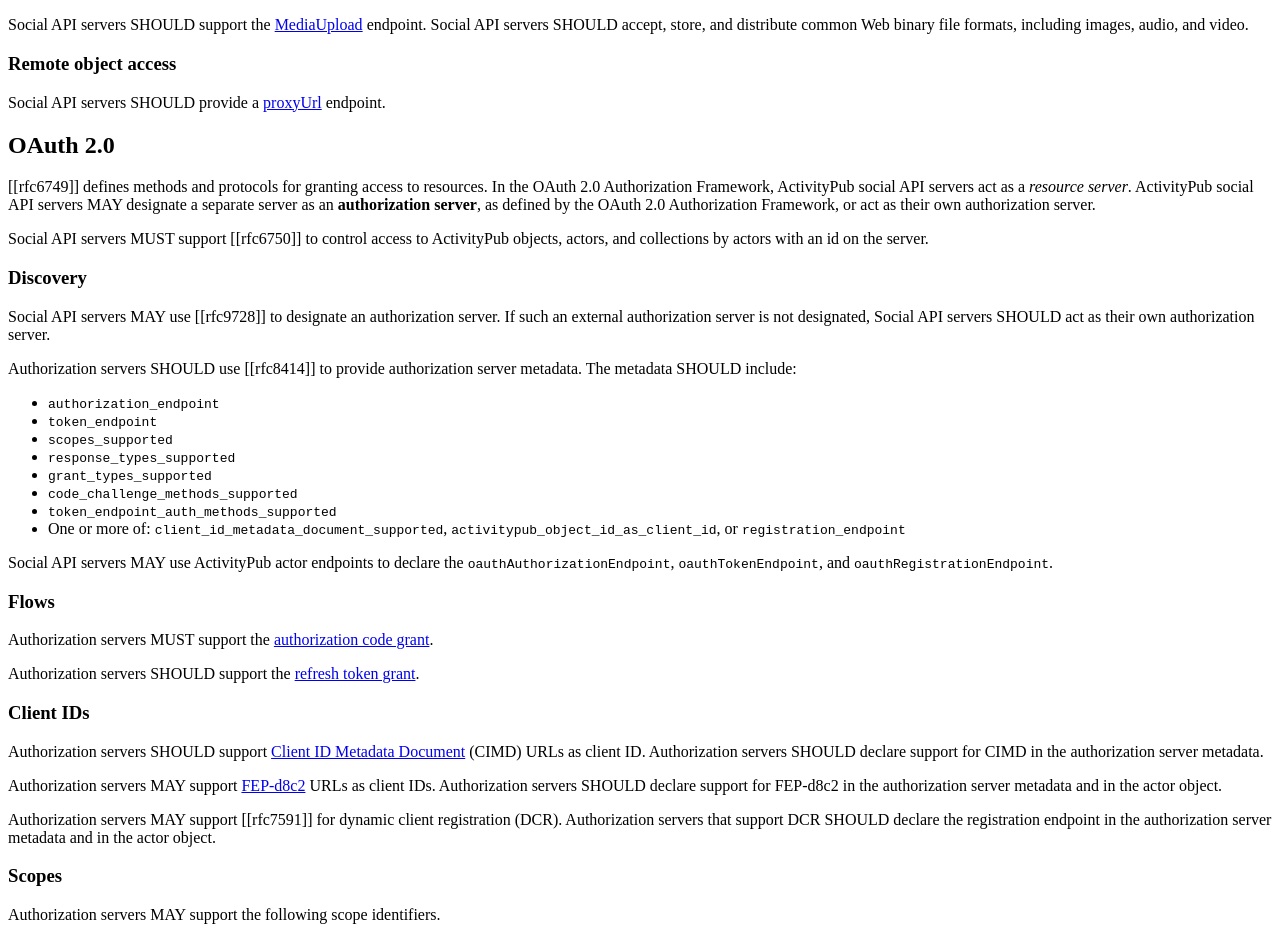
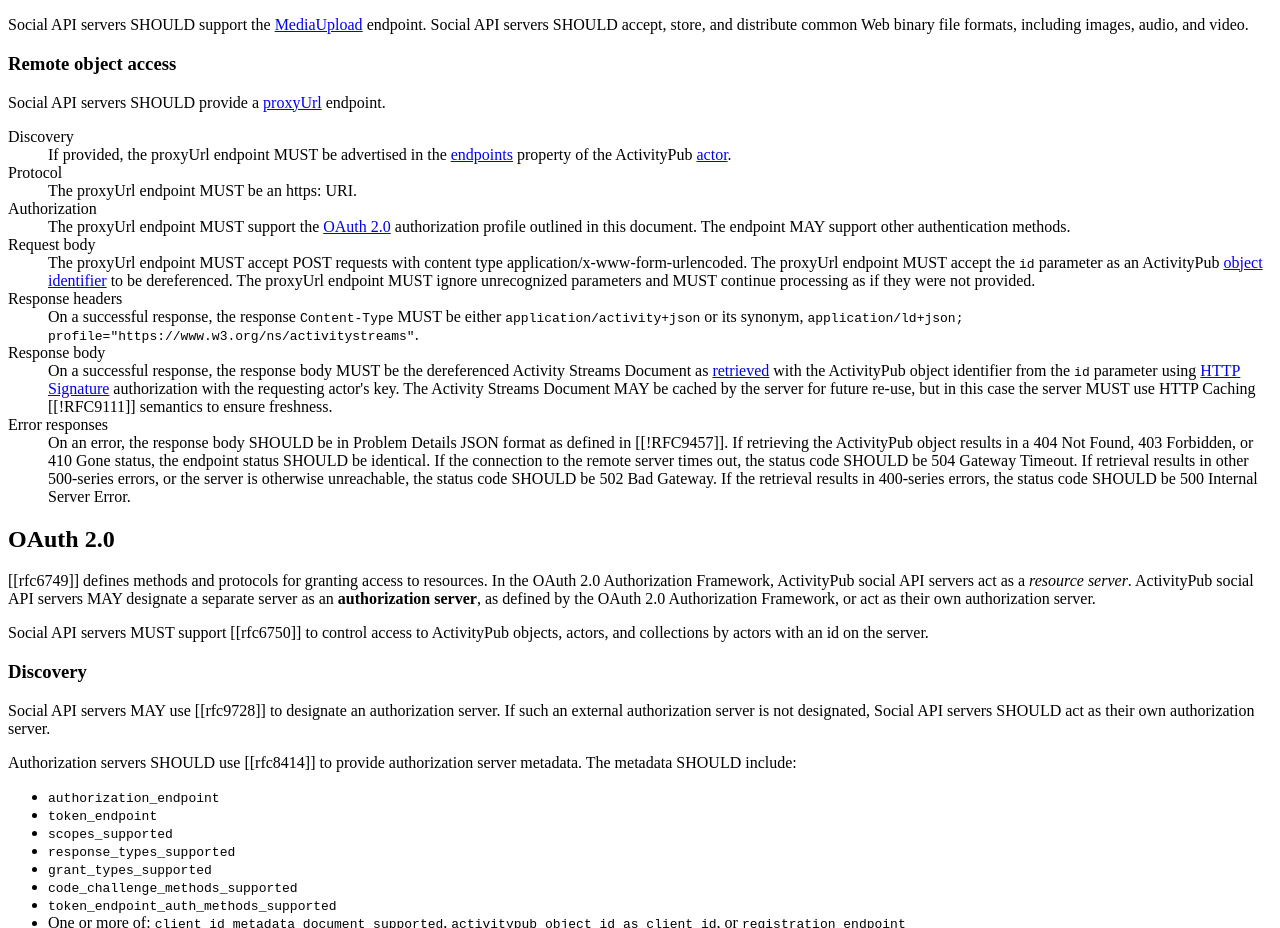
Before and after one commit to swicg/activitypub-api, a plain HTML site: page basicprofile.html in a window 1280 px wide. Shown: the part 1350-2278 px from the top of the page. Drawn offline with Linux system fonts and the light colour scheme.

Commit message:
feat: better definition for proxyUrl endpoint

```diff
--- a/basicprofile.html
+++ b/basicprofile.html
@@ -150,6 +150,22 @@
       <h3>Remote object access</h3>
       <p>Social API servers SHOULD provide a <a href="https://www.w3.org/TR/activitypub/#proxyUrl">proxyUrl</a>
         endpoint.</p>
+      <dl>
+        <dt>Discovery</dt>
+        <dd>If provided, the proxyUrl endpoint MUST be advertised in the <a href="https://www.w3.org/TR/activitypub/#endpoints">endpoints</a> property of the ActivityPub <a href="https://www.w3.org/TR/activitypub/#actor">actor</a>.</dd>
+        <dt>Protocol</dt>
+        <dd>The proxyUrl endpoint MUST be an https: URI.</dd>
+        <dt>Authorization</dt>
+        <dd>The proxyUrl endpoint MUST support the <a href="#oauth">OAuth 2.0</a> authorization profile outlined in this document. The endpoint MAY support other authentication methods.</dd>
+        <dt>Request body</dt>
+        <dd>The proxyUrl endpoint MUST accept POST requests with content type <a data-cite="!URL#concept-urlencoded">application/x-www-form-urlencoded</a>. The proxyUrl endpoint MUST accept the <code>id</code> parameter as an ActivityPub <a href="https://w3c.github.io/activitypub/#obj-id">object identifier</a> to be dereferenced. The proxyUrl endpoint MUST ignore unrecognized parameters and MUST continue processing as if they were not provided.</dd>
+        <dt>Response headers</dt>
+        <dd>On a successful response, the response <code>Content-Type</code> MUST be either <code>application/activity+json</code> or its synonym, <code>application/ld+json; profile="https://www.w3.org/ns/activitystreams"</code>.</dd>
+        <dt>Response body</dt>
+        <dd>On a successful response, the response body MUST be the dereferenced Activity Streams Document as <a href="https://w3c.github.io/activitypub/#retrieving-objects">retrieved</a> with the ActivityPub object identifier from the <code>id</code> parameter using <a href="https://www.w3.org/community/reports/socialcg/CG-FINAL-apsig-20240607/">HTTP Signature</a> authorization with the requesting actor's key. The Activity Streams Document MAY be cached by the server for future re-use, but in this case the server MUST use HTTP Caching [[!RFC9111]] semantics to ensure freshness.</dd>
+        <dt>Error responses</dt>
+        <dd>On an error, the response body SHOULD be in Problem Details JSON format as defined in [[!RFC9457]]. If retrieving the ActivityPub object results in a 404 Not Found, 403 Forbidden, or 410 Gone status, the endpoint status SHOULD be identical. If the connection to the remote server times out, the status code SHOULD be 504 Gateway Timeout. If retrieval results in other 500-series errors, or the server is otherwise unreachable, the status code SHOULD be 502 Bad Gateway. If the retrieval results in 400-series errors, the status code SHOULD be 500 Internal Server Error.</dd>
+      </dl>
     </section>
   </section>
   <section id='oauth'>
```
